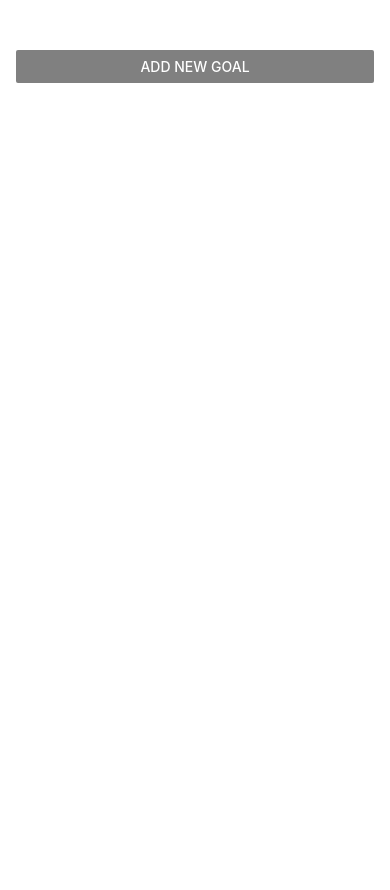
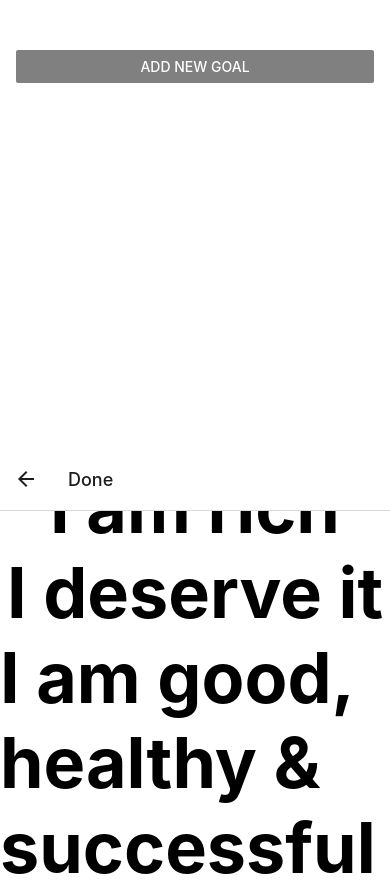
Before and after one commit to kingshokdtt/project657, a React Native app: screen /Profile in a window 390 px wide. Before the commit the page ends 844 px from the top, so only its background shows below. Built offline with nearby package versions, Linux system fonts and the light colour scheme.

Commit message:
project_657

```diff
--- a/App.js
+++ b/App.js
@@ -2,12 +2,19 @@ import React from 'react';
 import { useState } from 'react';
 import { StatusBar } from 'expo-status-bar';
 import { StyleSheet, View, FlatList, Button } from 'react-native';
+
+import { NavigationContainer } from '@react-navigation/native';
+import { createNativeStackNavigator } from '@react-navigation/native-stack';
+import HomeScreen from './screens/Home/index.jsx';
+import ProfileScreen from './screens/Profile/index.jsx';
+
 import GoalItem from './component/GoalItem';
 import GoalInput from './component/GoalInput';
 
 export default function App() {
   const [modalIsVisible, setModalIsVisible] = useState(false);
   const [courseGoals, setCourseGoals] = useState([]);
+  const Stack = createNativeStackNavigator();
 
   function startAddGoalHandler () {
     setModalIsVisible(true);
@@ -56,6 +63,24 @@ export default function App() {
           />
         </View>
       </View>
+      <NavigationContainer>
+      <Stack.Navigator>
+        <Stack.Screen
+          name="Home"
+          component={HomeScreen}
+          options={{ title: 'Want to be Rich!!!'}}
+        />
+
+        <Stack.Screen
+          name="Profile"
+          component={ProfileScreen}
+          options={{title:'Done'}}
+        />
+
+
+      </Stack.Navigator>
+
+    </NavigationContainer>
     </>
   );
 }
--- a/package.json
+++ b/package.json
@@ -10,11 +10,15 @@
     "eject": "expo eject"
   },
   "dependencies": {
+    "@react-navigation/native": "^6.0.10",
+    "@react-navigation/native-stack": "^6.6.2",
     "expo": "~45.0.0",
     "expo-status-bar": "~1.3.0",
     "react": "17.0.2",
     "react-dom": "17.0.2",
     "react-native": "0.68.2",
+    "react-native-safe-area-context": "4.2.4",
+    "react-native-screens": "~3.11.1",
     "react-native-web": "0.17.7"
   },
   "devDependencies": {
--- /dev/null
+++ b/screens/Home/Styles.js
@@ -0,0 +1,28 @@
+
+import { StyleSheet } from 'react-native';
+
+const styles = StyleSheet.create({
+  container: {
+    flex: 1,
+    padding: 50,
+    backgroundColor: '#fff',
+    alignItems: 'flex-end',
+    justifyContent: 'flex-end',
+
+  },
+
+  text: {
+    fontWeight:'bold',
+    fontSize:15,
+  },
+
+
+  logo: {
+    width: 66,
+    height: 58,
+  },
+
+
+});
+
+export default styles;
--- /dev/null
+++ b/screens/Home/index.jsx
@@ -0,0 +1,20 @@
+import React from 'react';
+import { View, Text, Pressable, Image } from 'react-native';
+
+import styles from './Styles';
+
+export default function HomeSceen({ navigation }) {
+  return (
+
+    <View style={styles.container}>
+
+        <Text style={styles.text}>Click Here!</Text>
+        <Pressable onPress={() => navigation.navigate('Profile')}>
+          <Image
+            style={styles.logo}
+            source={require('../../assets/details.png')}
+          />
+        </Pressable>
+    </View>
+  );
+}
--- /dev/null
+++ b/screens/Profile/index.jsx
@@ -0,0 +1,37 @@
+import React from 'react';
+import { View, Text, StyleSheet } from 'react-native';
+
+export default function ProfileScreen() {
+  return (
+    <View style={styles.container}>
+
+      <Text style={styles.text_2}>I am rich</Text>
+      <Text style={styles.text_2}>I deserve it</Text>
+      <Text style={styles.text_2}>I am good, healthy & successful</Text>
+
+
+    </View>
+  );
+}
+
+
+const styles = StyleSheet.create({
+  container: {
+    flex: 1,
+    backgroundColor: '#fff',
+    alignItems: 'center',
+    justifyContent: 'center',
+
+
+  },
+
+  text_2: {
+    fontWeight:'bold',
+    fontSize:70,
+    alignItems:'center',
+    justifyContent:'center',
+
+  }
+
+
+});
```
Also changed, not shown: assets/details.png (added), 1 other file (tests, documents, lock files or other folders).
